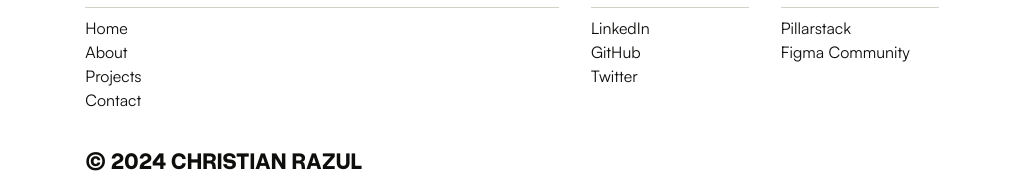
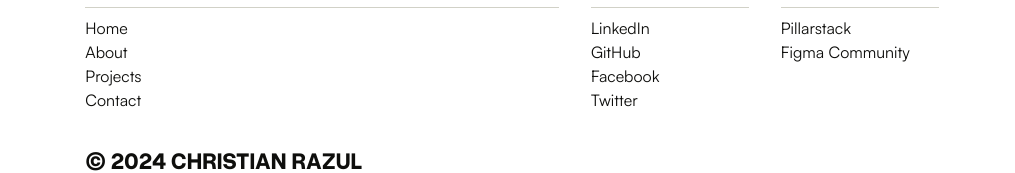
Before and after one commit to christianrazul/portfolio-2024, a React (Vite) app: page / in a window 1280 px wide. Shown: the part 3042-3215 px from the top of the page, without its empty margins (128-1143 px from the left). Built offline with nearby package versions, Linux system fonts and the light colour scheme.

Commit message:
Add facebook to links

```diff
--- a/src/components/Footer.tsx
+++ b/src/components/Footer.tsx
@@ -38,6 +38,14 @@ export const Footer = () => {
               </a>
             </li>
             <li>
+              <a
+                href="https://www.facebook.com/christianrazul/"
+                target="_blank"
+              >
+                Facebook
+              </a>
+            </li>
+            <li>
               <a href="https://twitter.com/christianrazul" target="_blank">
                 Twitter
               </a>
```
